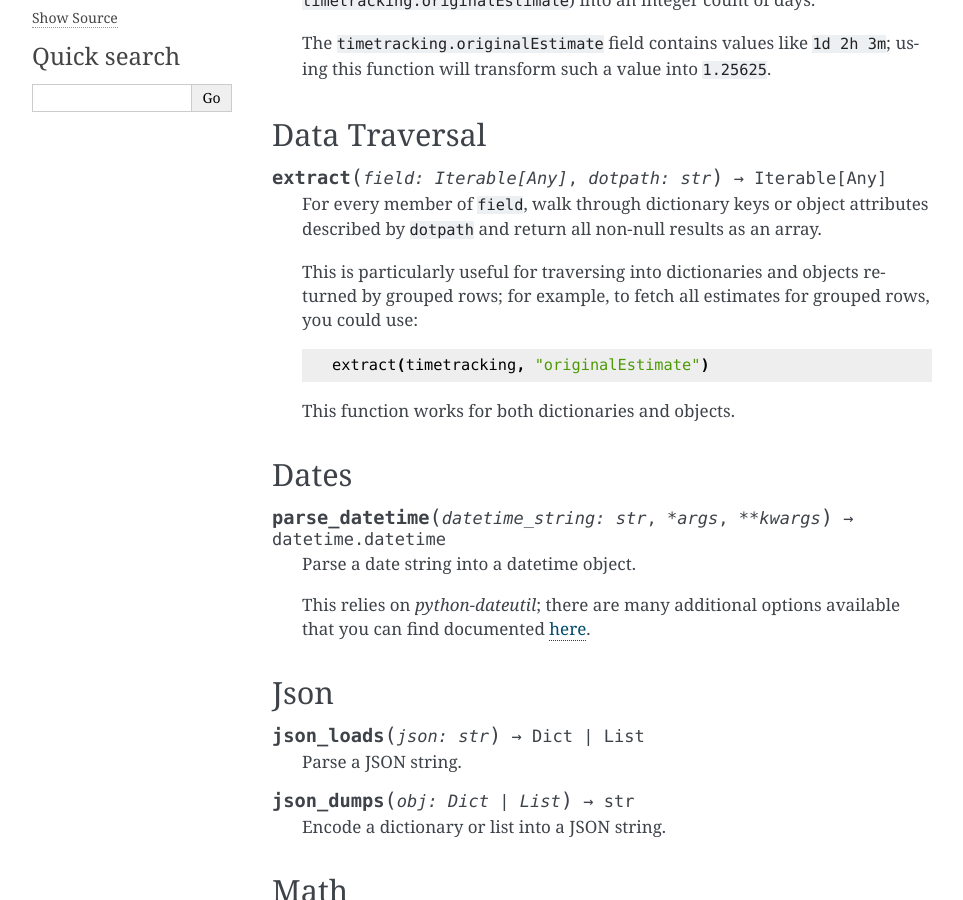
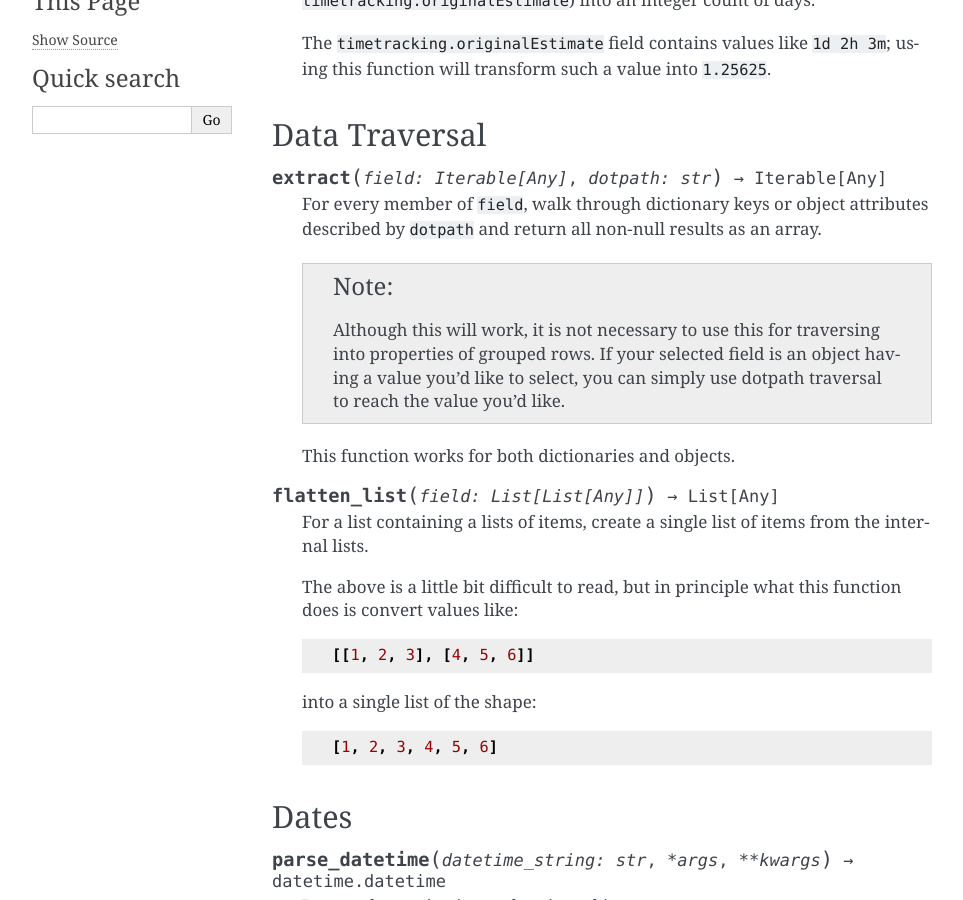
Before and after one commit to coddingtonbear/jira-select, a Sphinx documentation site: the page built from docs/functions.rst, in a window 1280 px wide and 900 px high, scrolled down 1746 px. Shown: the whole window, without its empty margins (148-1111 px from the left). Built offline with Sphinx 7.4.7, drawn with Linux system fonts in a browser that asks for light colours.

Commit message:
[#7] Adding support for automatic extraction of nested values within grouped rows.

```diff
--- a/docs/functions.rst
+++ b/docs/functions.rst
@@ -94,13 +94,31 @@
    attributes described by ``dotpath`` and return all non-null results as
    an array.
 
-   This is particularly useful for traversing into dictionaries and objects
-   returned by grouped rows; for example, to fetch all estimates for grouped
-   rows, you could use::
+   .. note::
 
-      extract(timetracking, "originalEstimate")
+      Although this will work,
+      it is not necessary to use this for traversing into properties of
+      grouped rows.  If your selected field is an object having a value
+      you'd like to select, you can simply use dotpath traversal to reach
+      the value you'd like.
 
    This function works for both dictionaries and objects.
+
+.. _flatten_list function:
+
+.. py:function:: flatten_list(field: List[List[Any]]) -> List[Any]
+
+   For a list containing a lists of items, create a single list of
+   items from the internal lists.
+
+   The above is a little bit difficult to read, but in principle
+   what this function does is convert values like::
+
+      [[1, 2, 3], [4, 5, 6]]
+
+   into a single list of the shape::
+
+      [1, 2, 3, 4, 5, 6]
 
 Dates
 -----
--- a/setup.cfg
+++ b/setup.cfg
@@ -40,6 +40,7 @@
     field_by_name = jira_select.functions.field_by_name:Function
     estimate_to_days = jira_select.functions.estimate_to_days:Function
     extract = jira_select.functions.extract:Function
+    flatten_list = jira_select.functions.flatten_list:Function
 
 [flake8]
 # https://github.com/ambv/black#line-length
```
Also changed, not shown: docs/examples.rst (+63 -4 lines), 2 other files.
